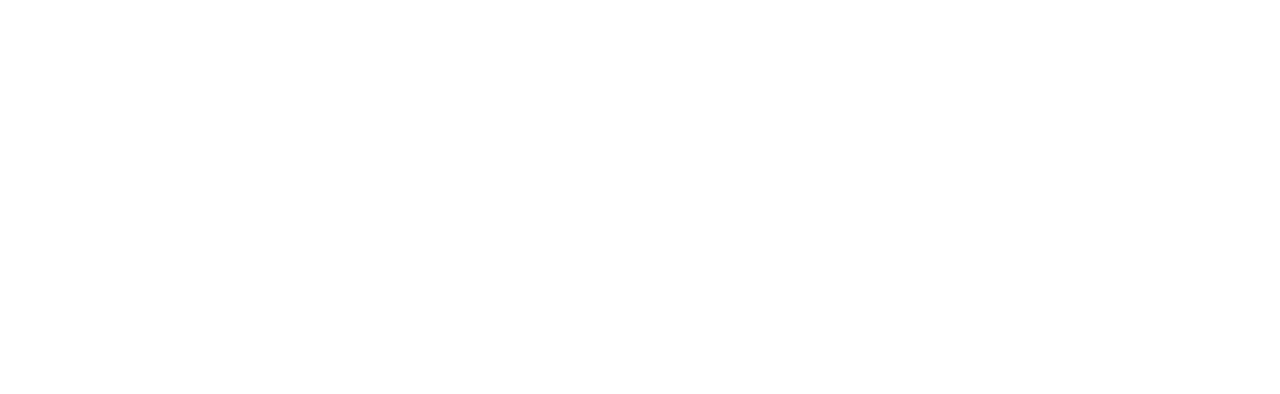
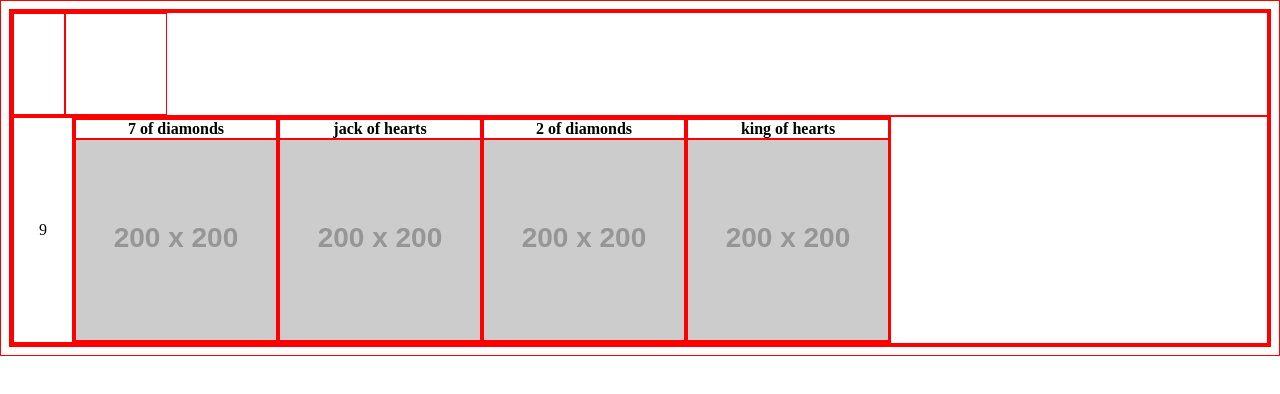
Before and after one commit to toby-d-parsons/blackjack, a plain HTML site: page index.html in a window 1280 px wide. Drawn offline with Linux system fonts and the light colour scheme; placeholder pictures from the web are drawn by us.

Commit message:
Create basic HTML structure for the game interface
- Set up a basic HTML page to serve as the foundation for the card game interface
- Added sections for player hand and dealer hand
- Applied minimal CSS styling, incorporating placeholder card images
- Linked JavaScript to the HTML page, enabling functionality
- Cards generated from JavaScript now appear in HTML player hand. Currently dealer cards also appear here, will change in future

```diff
--- a/index.html
+++ b/index.html
@@ -8,6 +8,17 @@
     <script src="script.js" defer></script>
 </head>
 <body>
-
+    <div>
+        <main>
+            <div id="container-dealer">
+                <div id="dealer-hand-value"></div>
+                <div id="dealer-hand"></div>
+            </div>
+            <div id="container-player">
+                <div id="player-hand-value"></div>
+                <div id="player-hand"></div>
+            </div>
+        </main>
+    </div>
 </body>
 </html>
--- a/script.js
+++ b/script.js
@@ -1,3 +1,6 @@
+const playerCont = document.querySelector("#container-player");
+const playerHandCont = document.querySelector("#player-hand");
+const playerHandValueDisplayed = document.querySelector("#player-hand-value");
 let deck = [];
 let playerHand = [];
 let dealerHand = [];
@@ -64,7 +67,24 @@ function getRandomCard() {
 }
 
 function drawCard(hand) {
-    hand.push(getRandomCard()[0]);
+    let card = getRandomCard();
+    hand.push(card[0]);
+    const cardContainer = Object.assign(document.createElement("div"), {
+        className: "container-card",
+    });
+    const cardText = Object.assign(document.createElement("b"), {
+        className: "card-text",
+        textContent: card[0].name
+    });
+    const image = Object.assign(document.createElement("img"), {
+        src: "https://placehold.co/200.png",
+        alt: "placeholder image",
+        width: 200,
+        height: 200
+    })
+    cardContainer.appendChild(cardText);
+    cardContainer.appendChild(image);
+    playerHandCont.appendChild(cardContainer);
 }
 
 function initialDraw() {
@@ -80,6 +100,7 @@ function playGame() {
     generateDeck();
     initialDraw();
     playerHandValue = handValue(playerHand);
+    playerHandValueDisplayed.textContent = playerHandValue;
     dealerHandValue = handValue(dealerHand);
     console.log(playerHandValue);
     console.log(dealerHandValue);
--- a/style.css
+++ b/style.css
@@ -1,3 +1,42 @@
 * {
-    // border: 1px red solid;
+    border: 1px red solid;
 }
+
+#container-dealer {
+    display: flex;
+}
+
+#dealer-hand {
+    padding: 50px;
+}
+
+#dealer-hand-value {
+    display: flex;
+    padding: 25px;
+    justify-content: center;
+    align-items: center;
+}
+
+#container-player {
+    display: flex;
+}
+
+#player-hand {
+    display: flex;
+}
+
+#player-hand-value {
+    display: flex;
+    padding: 25px;
+    justify-content: center;
+    align-items: center;
+}
+
+.container-card {
+    display: flex;
+    flex-direction: column;
+}
+
+.card-text {
+    text-align: center;
+}
```
